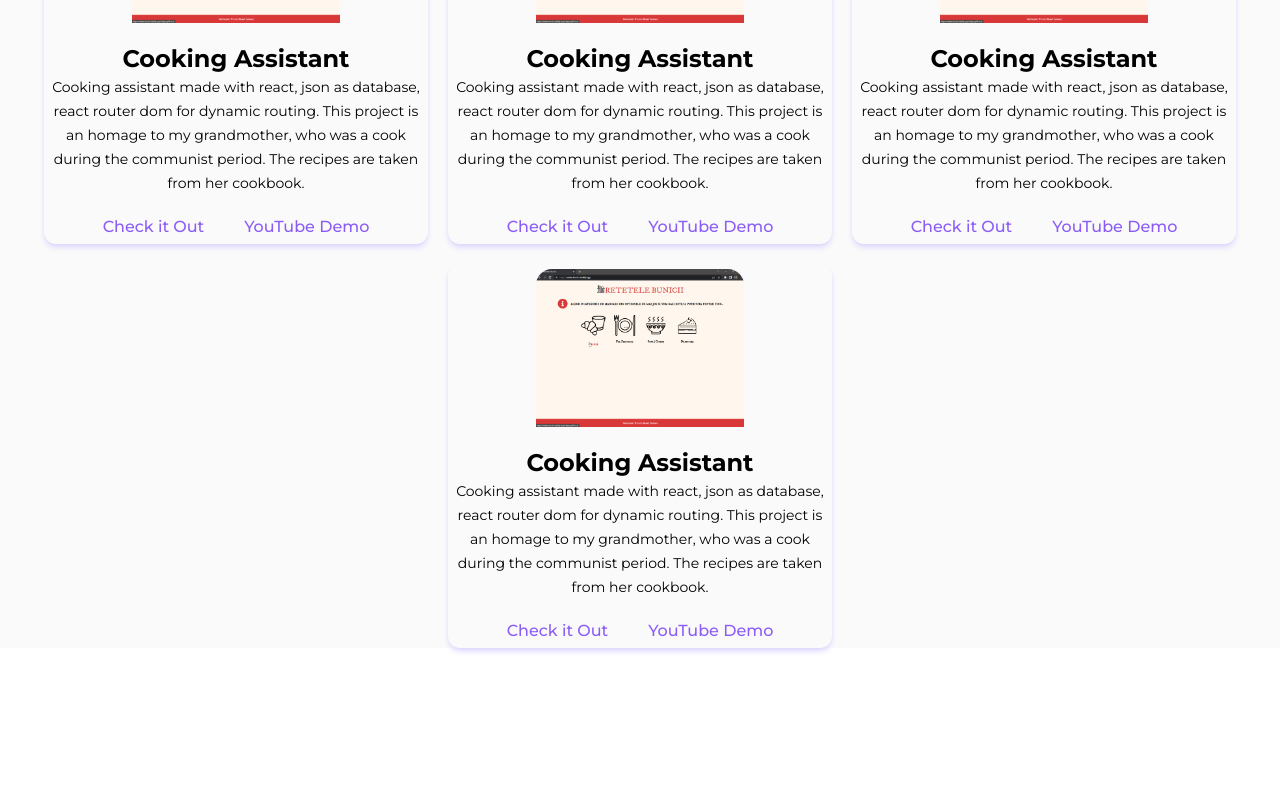
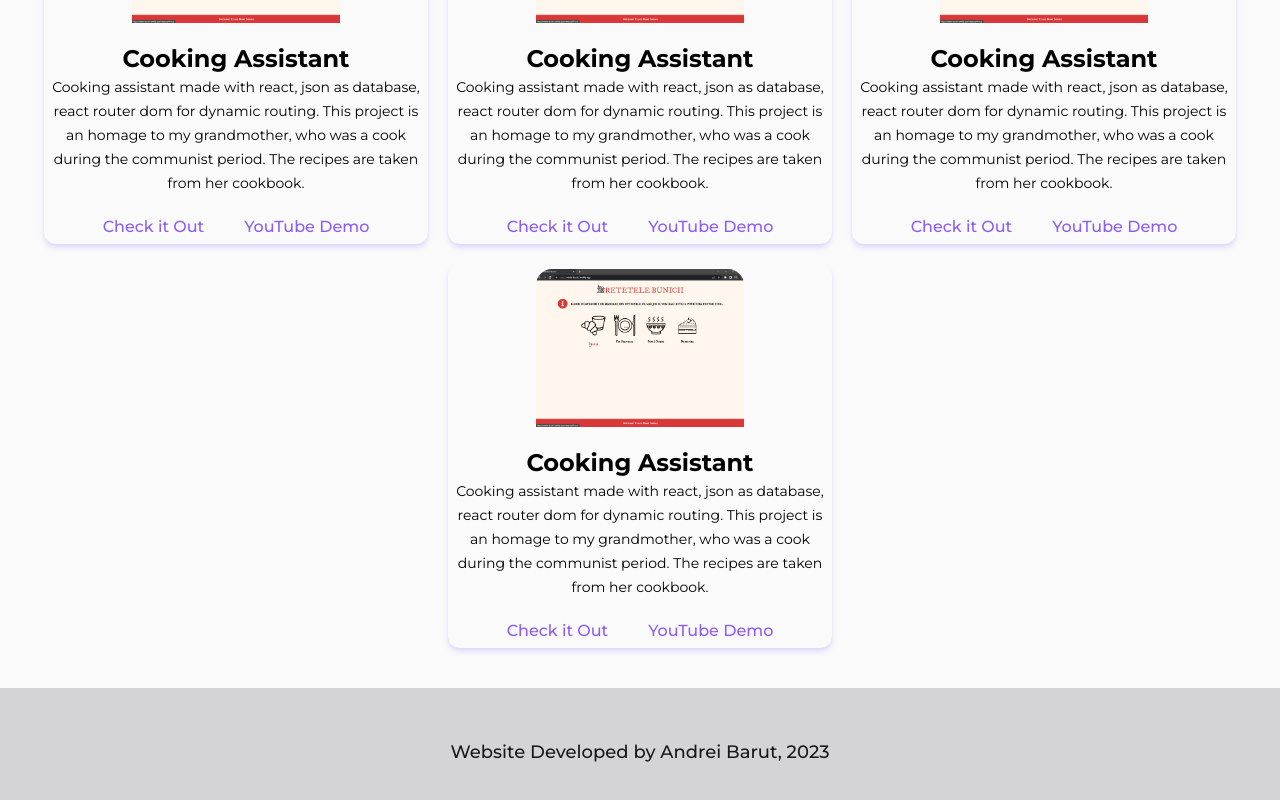
Before and after one commit to andreiBarut/minimalist-web-portfolio, a React (Vite) app: page / in a window 1280 px wide. Shown: the part 2232-3032 px from the top of the page. Before the commit the page ends 2920 px from the top, so only its background shows below. Built offline with nearby package versions, Linux system fonts and the light colour scheme; a web font is replaced by a local one.

Commit message:
added footer

```diff
--- a/src/App.jsx
+++ b/src/App.jsx
@@ -7,6 +7,7 @@ import Home from "./pages/Home";
 import About from "./pages/About";
 import Projects from "./pages/Projects";
 import Hi from "./components/Hi";
+import Footer from "./pages/Footer";
 import { Fade, Zoom, Reveal, Flip, Slide } from "react-awesome-reveal";
 
 function App() {
@@ -27,6 +28,7 @@ function App() {
 				{/* <Reveal delay={0}> */}
 				<Projects />
 				{/* </Reveal> */}
+				<Footer />
 			</div>
 		</div>
 	);
--- /dev/null
+++ b/src/pages/Footer.jsx
@@ -0,0 +1,11 @@
+const Footer = () => {
+	return (
+		<footer className="h-32 bg-zinc-300 text-zinc-900 flex  justify-center items-center">
+			<h2 className="font-medium text-lg">
+				Website Developed by Andrei Barut, 2023
+			</h2>
+		</footer>
+	);
+};
+
+export default Footer;
```
